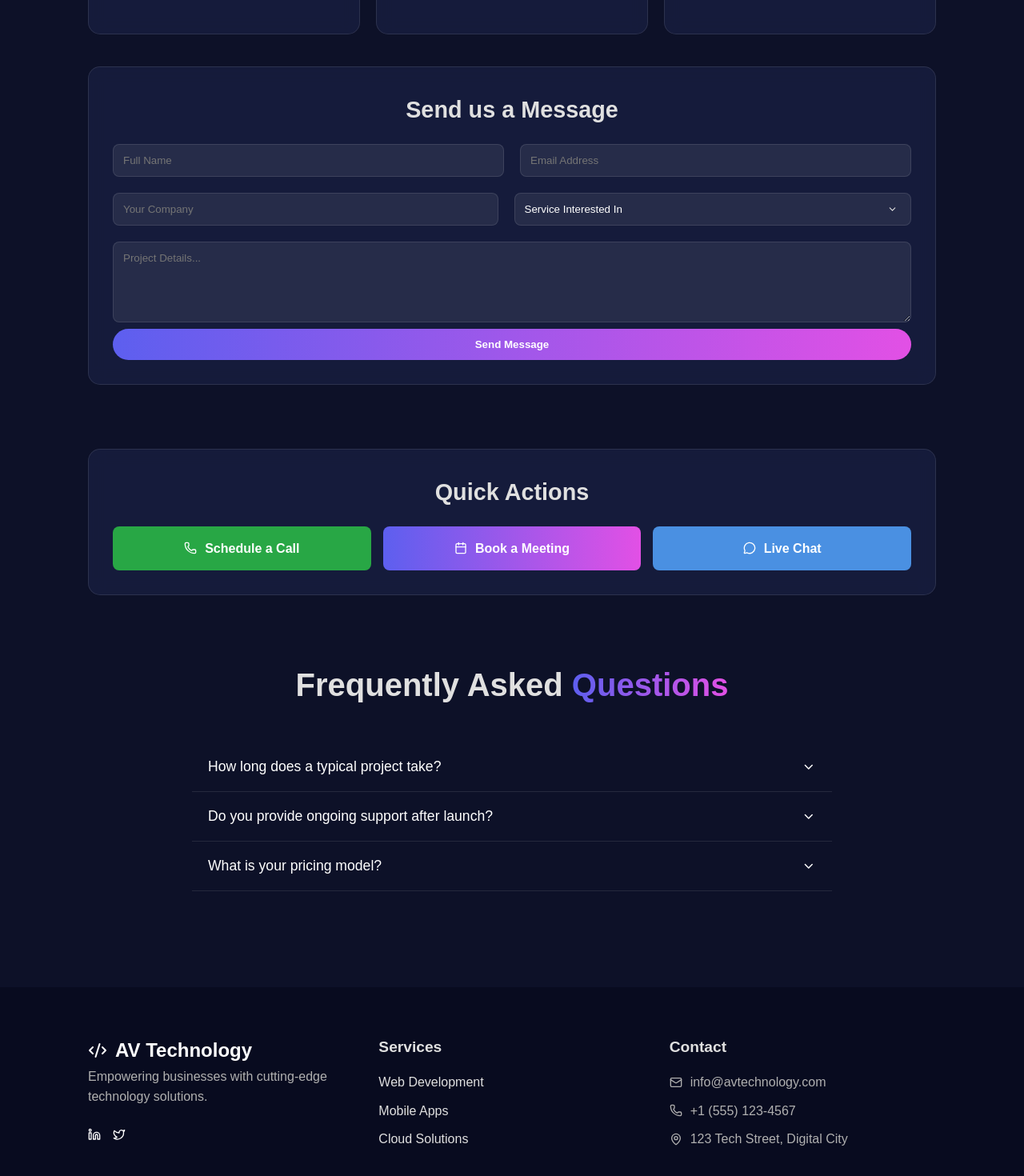
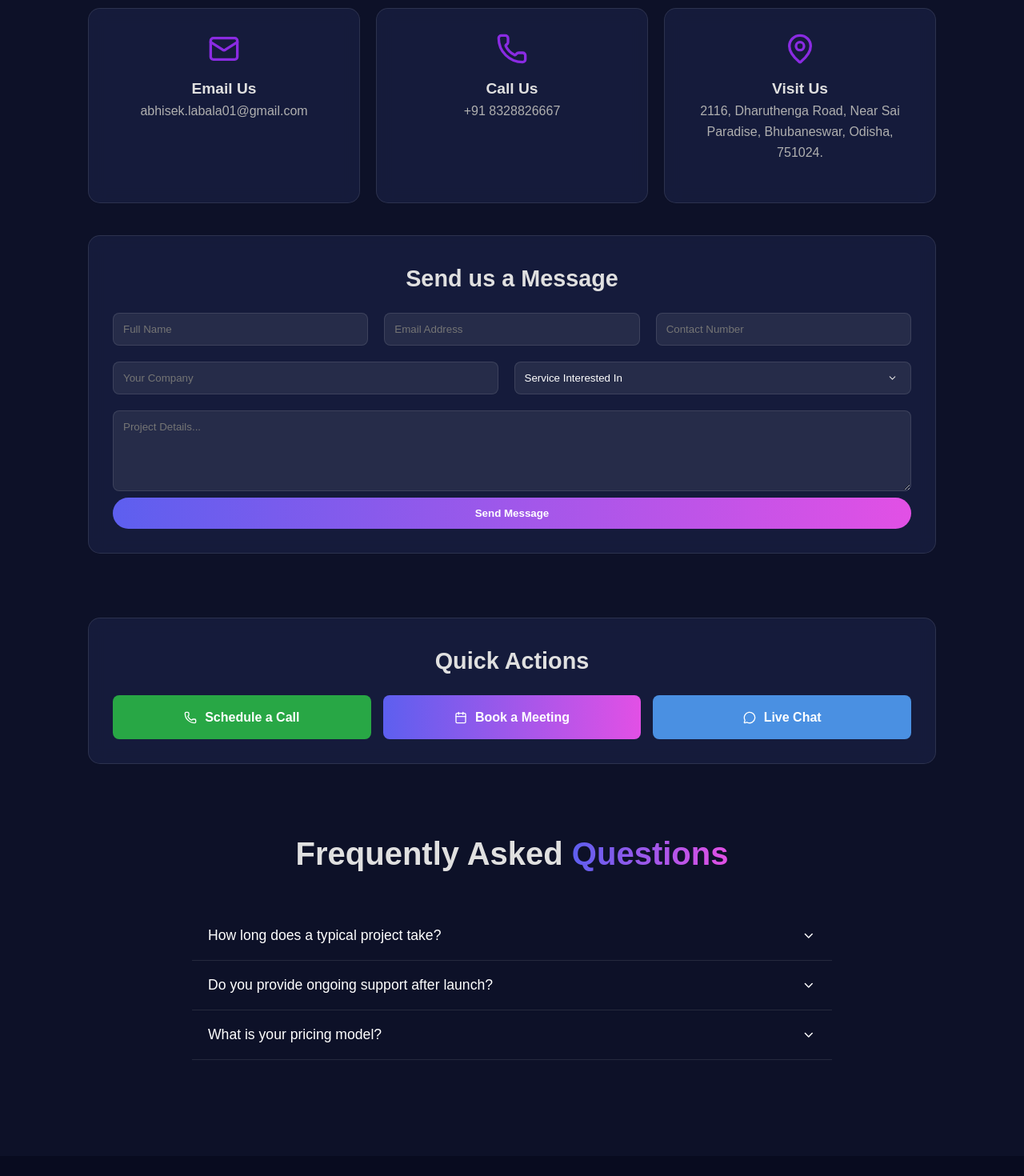
Before and after one commit to Abhisek-labala/avtechnology, a React (Create React App) app: page /contact in a window 1280 px wide. Shown: the part 440-1910 px from the top of the page at 80% size. Built offline with nearby package versions, Linux system fonts and the light colour scheme.

Commit message:
contact us form updated

```diff
--- a/package.json
+++ b/package.json
@@ -8,11 +8,13 @@
     "@testing-library/react": "^16.3.0",
     "@testing-library/user-event": "^13.5.0",
     "aos": "^2.3.4",
+    "emailjs-com": "^3.2.0",
     "lucide-react": "^0.544.0",
     "react": "^19.1.1",
     "react-dom": "^19.1.1",
     "react-router-dom": "^7.9.1",
     "react-scripts": "5.0.1",
+    "react-toastify": "^11.0.5",
     "web-vitals": "^2.1.4"
   },
   "scripts": {
--- a/src/App.js
+++ b/src/App.js
@@ -2,6 +2,8 @@ import React, { useEffect } from 'react';
 import { Routes, Route } from 'react-router-dom';
 import AOS from 'aos';
 import 'aos/dist/aos.css';
+import { ToastContainer } from 'react-toastify';
+import 'react-toastify/dist/ReactToastify.css';
 
 import Header from './components/Header';
 import Footer from './components/Footer';
@@ -22,6 +24,7 @@ function App() {
     <>
       <Header />
       <main>
+        <ToastContainer position="top-right" autoClose={4000} theme="colored" />
         <Routes>
           <Route path="/" element={<Home />} />
           <Route path="/about" element={<About />} />
--- a/src/components/Footer.js
+++ b/src/components/Footer.js
@@ -27,9 +27,9 @@ const Footer = () => {
                 </div>
                 <div className="footer-contact">
                     <h4>Contact</h4>
-                    <p><Mail size={16} /> info@avtechnology.com</p>
-                    <p><Phone size={16} /> +1 (555) 123-4567</p>
-                    <p><MapPin size={16} /> 123 Tech Street, Digital City</p>
+                    <p><Mail size={16} /> abhisek.labala01@gmail.com</p>
+                    <p><Phone size={16} /> +91 8328826667</p>
+                    <p><MapPin size={16} /> 2116,Dharuthenga Road,Near Sai Paradise,Bhubaneswar,Odisha,751024.</p>
                 </div>
             </div>
             <div className="footer-bottom">
--- a/src/pages/Contact.js
+++ b/src/pages/Contact.js
@@ -1,37 +1,70 @@
-import React from 'react';
+import React, { useRef } from 'react';
+import emailjs from 'emailjs-com';
 import FaqItem from '../components/FaqItem';
+import { toast } from 'react-toastify';
 import { Mail, Phone, MapPin, Calendar, MessageCircle } from 'lucide-react';
 
 const Contact = () => {
+    const form = useRef();
+
+    const sendEmail = (e) => {
+        e.preventDefault();
+
+        emailjs.sendForm(
+            'service_ulujwyr',   // 🔹 Replace with your EmailJS Service ID
+            'template_t06f4uj',  // 🔹 Replace with your EmailJS Template ID
+            form.current,
+            'IbGwBJqCQIgABWx81'    // 🔹 Replace with your EmailJS Public Key
+        ).then(
+            () => {
+                toast.success('Message sent successfully!');
+                e.target.reset();
+            },
+            (error) => {
+                console.error('Error:', error.text);
+                 toast.error('Failed to send message. Please try again later.');
+            }
+        );
+    };
+
     return (
         <section className="contact" id="contact">
             <div className="container">
                 <h2 data-aos="fade-up">Get In <span>Touch</span></h2>
                 <p data-aos="fade-up" data-aos-delay="100">Ready to transform your business? Let's discuss your vision.</p>
+
+                {/* Contact Info */}
                 <div className="contact-grid">
-                    <div className="card-glass contact-card" data-aos="fade-up" data-aos-delay="200"><Mail /><h4>Email Us</h4><p>info@avtechnology.com</p></div>
-                    <div className="card-glass contact-card" data-aos="fade-up" data-aos-delay="300"><Phone /><h4>Call Us</h4><p>+1 (555) 123-4567</p></div>
-                    <div className="card-glass contact-card" data-aos="fade-up" data-aos-delay="400"><MapPin /><h4>Visit Us</h4><p>123 Tech Street, Digital City</p></div>
+                    <div className="card-glass contact-card" data-aos="fade-up" data-aos-delay="200"><Mail /><h4>Email Us</h4><p>abhisek.labala01@gmail.com</p></div>
+                    <div className="card-glass contact-card" data-aos="fade-up" data-aos-delay="300"><Phone /><h4>Call Us</h4><p>+91 8328826667</p></div>
+                    <div className="card-glass contact-card" data-aos="fade-up" data-aos-delay="400"><MapPin /><h4>Visit Us</h4><p>2116, Dharuthenga Road, Near Sai Paradise, Bhubaneswar, Odisha, 751024.</p></div>
                 </div>
-                <form className="contact-form card-glass" data-aos="fade-up">
+
+                {/* Contact Form with EmailJS */}
+                <form ref={form} onSubmit={sendEmail} className="contact-form card-glass" data-aos="fade-up">
                     <h3>Send us a Message</h3>
-                    <div className="form-group"><input type="text" placeholder="Full Name" required /><input type="email" placeholder="Email Address" required /></div>
                     <div className="form-group">
-                        <input type="text" placeholder="Your Company" />
-                        <select defaultValue="">
+                        <input type="text" name="user_name" placeholder="Full Name" required />
+                        <input type="email" name="user_email" placeholder="Email Address" required />
+                        <input type="text" name="user_number" placeholder="Contact Number" required />
+                    </div>
+                    <div className="form-group">
+                        <input type="text" name="user_company" placeholder="Your Company" />
+                        <select name="user_service" defaultValue="">
                             <option value="" disabled>Service Interested In</option>
-                            <option value="web">Web Development</option>
-                            <option value="mobile">Mobile App Development</option>
-                            <option value="seo">SEO Services</option>
-                            <option value="ui-ux">UI/UX Design</option>
-                            <option value="backend">Backend Development</option>
-                            <option value="cloud">Cloud Solutions</option>
+                            <option value="Web Development">Web Development</option>
+                            <option value="Mobile App Development">Mobile App Development</option>
+                            <option value="SEO Services">SEO Services</option>
+                            <option value="UI/UX Design">UI/UX Design</option>
+                            <option value="Backend Development">Backend Development</option>
+                            <option value="Cloud Solutions">Cloud Solutions</option>
                         </select>
                     </div>
-                    <textarea placeholder="Project Details..." rows="5"></textarea>
+                    <textarea name="message" placeholder="Project Details..." rows="5"></textarea>
                     <button type="submit" className="btn btn-primary">Send Message</button>
                 </form>
 
+                {/* Quick Actions */}
                 <div className="quick-actions-section">
                     <div className="card-glass" data-aos="fade-up">
                         <h3>Quick Actions</h3>
@@ -43,17 +76,18 @@ const Contact = () => {
                     </div>
                 </div>
 
+                {/* FAQ */}
                 <div className="faq-section">
                     <h2 data-aos="fade-up">Frequently Asked <span>Questions</span></h2>
                     <div className="faq-container" data-aos="fade-up" data-aos-delay="100">
                         <FaqItem question="How long does a typical project take?">
-                             <p>Project timelines vary. Simple websites take 2-4 weeks, while complex web applications can take 8-16 weeks.</p>
+                            <p>Project timelines vary. Simple websites take 2–4 weeks, while complex applications can take 8–16 weeks.</p>
                         </FaqItem>
                         <FaqItem question="Do you provide ongoing support after launch?">
-                              <p>Yes, we offer comprehensive support packages including maintenance, updates, security monitoring, and technical support.</p>
+                            <p>Yes, we offer comprehensive support packages including maintenance, updates, and security monitoring.</p>
                         </FaqItem>
                         <FaqItem question="What is your pricing model?">
-                             <p>We offer both fixed-price packages for well-defined projects and flexible hourly rates for ongoing work.</p>
+                            <p>We offer both fixed-price packages for defined projects and flexible hourly rates for ongoing work.</p>
                         </FaqItem>
                     </div>
                 </div>
--- a/src/pages/Services.js
+++ b/src/pages/Services.js
@@ -142,7 +142,7 @@ const Services = () => {
                     <div className="pricing-grid">
                         <div className="card-glass price-card" data-aos="fade-up" data-aos-delay="200">
                             <h4>Starter</h4>
-                            <p className="price">$2,999</p>
+                            <p className="price">INR 49,999</p>
                             <p className="price-description">Perfect for small businesses and startups.</p>
                             <ul>
                                 <li><CheckCircle /> Responsive Website</li>
@@ -155,7 +155,7 @@ const Services = () => {
                         </div>
                         <div className="card-glass price-card featured" data-aos="fade-up" data-aos-delay="300">
                             <h4>Professional</h4>
-                            <p className="price">$7,999</p>
+                            <p className="price">INR 149,999</p>
                              <p className="price-description">Ideal for growing businesses.</p>
                             <ul>
                                 <li><CheckCircle /> Custom Web Application</li>
@@ -168,7 +168,7 @@ const Services = () => {
                         </div>
                         <div className="card-glass price-card" data-aos="fade-up" data-aos-delay="400">
                             <h4>Enterprise</h4>
-                            <p className="price">$15,999</p>
+                            <p className="price">INR 199,999</p>
                             <p className="price-description">Complete solution for large organizations.</p>
                             <ul>
                                 <li><CheckCircle /> Full-stack Development</li>
```
Also changed, not shown: src/App.css (line endings or trailing spaces), 1 other file (tests, documents, lock files or other folders). Lines whose indentation alone changed are shown as unchanged.
